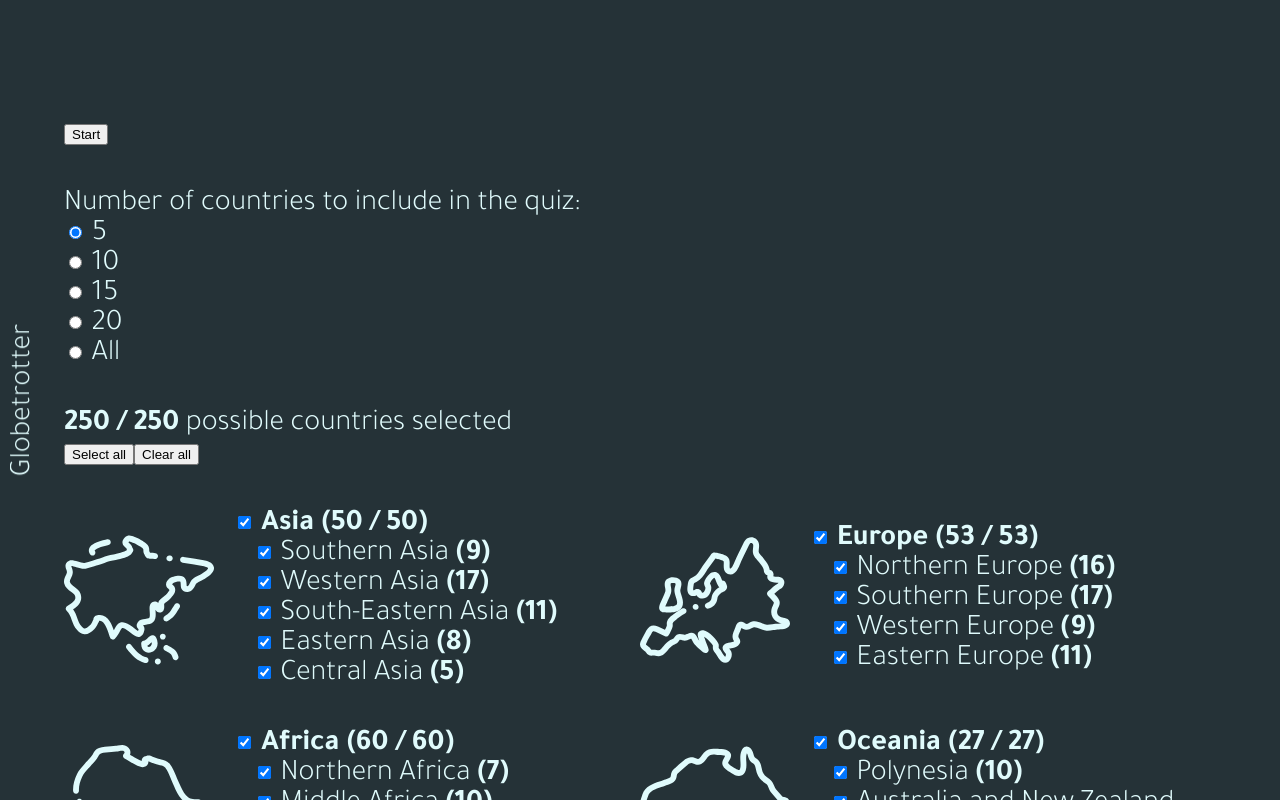
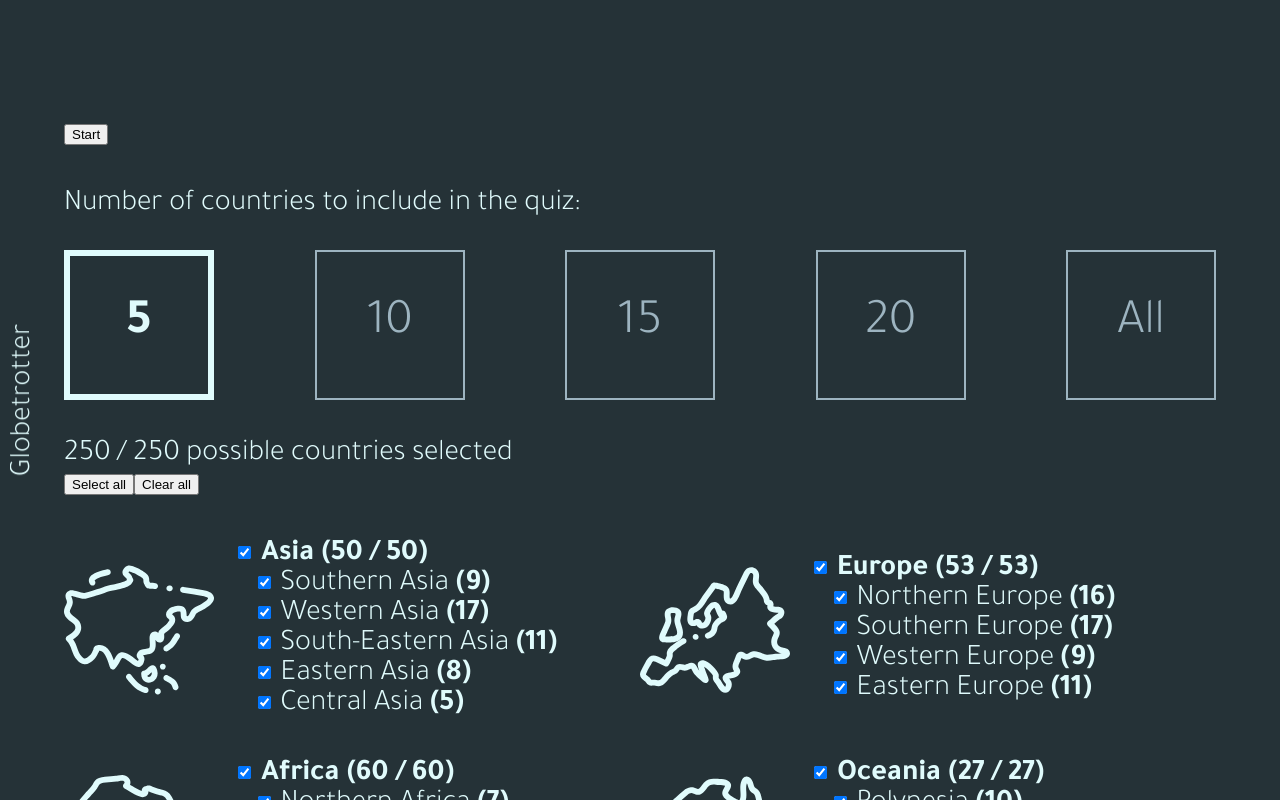
Before and after one commit to johnnycopes/globetrotter, an Angular app: page / in a window 1280 px wide. Shown: the top 800 px of the page. Built offline with nearby package versions, Linux system fonts and the light colour scheme.

Commit message:
implements abstract country class, styles select-quantity component, further styles select-country component

```diff
--- a/src/app/quiz/quiz.service.ts
+++ b/src/app/quiz/quiz.service.ts
@@ -4,20 +4,18 @@ import * as _ from 'lodash';
 import { Country } from '../shared/model/country.interface';
 import { Quiz } from '../shared/model/quiz.interface';
 import { Selection } from '../shared/model/select.interface';
+import { CountryClass } from '../shared/country/country.class';
 import { CountryService } from '../shared/country/country.service';
 import { QuizCardComponent } from './quiz-card/quiz-card.component';
 
 @Injectable({
   providedIn: 'root'
 })
-export class QuizService {
-  public countriesByRegion: _.Dictionary<Country[]>;
-  public countriesBySubregion: _.Dictionary<Country[]>;
+export class QuizService extends CountryClass {
   public quiz: Quiz;
 
-  constructor(private countryService: CountryService) {
-    this.countriesByRegion = this.countryService.countriesByRegion;
-    this.countriesBySubregion = this.countryService.countriesBySubregion;
+  constructor(countryService: CountryService) {
+    super(countryService)
   }
 
   createCountriesList(selection: Selection): Country[] {
--- a/src/app/select/select-country/select-country.component.html
+++ b/src/app/select/select-country/select-country.component.html
@@ -55,7 +55,7 @@
           <label class="subregion__label"
             [for]="subregion"
             >
-            {{subregion}} <span class="highlight">({{countriesBySubregion[subregion].length}})</span>
+            {{subregion}} <span class="bold">({{countriesBySubregion[subregion].length}})</span>
           </label>
         </div>
       </section>
--- a/src/app/select/select-country/select-country.component.scss
+++ b/src/app/select/select-country/select-country.component.scss
@@ -1,3 +1,5 @@
+@import 'variables';
+
 .form {
   display: grid;
 }
@@ -34,6 +36,16 @@
   padding-left: 2rem;
 }
 
-.highlight {
+input + label {
+  color: map-get($color, medium);
+  transition: map-get($transition, fastest);
+}
+
+input:indeterminate + label,
+input:checked + label {
+  color: map-get($color, lightest);
+}
+
+.bold {
   font-weight: 700;
 }
--- a/src/app/select/select-country/select-country.component.ts
+++ b/src/app/select/select-country/select-country.component.ts
@@ -1,7 +1,7 @@
 import { Component, OnInit, Input } from '@angular/core';
 import { FormGroup } from '@angular/forms';
 
-import { Country } from '../../shared/model/country.interface';
+import { CountryClass } from '../../shared/country/country.class';
 import { CountryTally } from '../../shared/model/select.interface';
 import { CountryService } from '../../shared/country/country.service';
 import { SelectService } from '../select.service';
@@ -11,28 +11,18 @@ import { SelectService } from '../select.service';
   templateUrl: './select-country.component.html',
   styleUrls: ['./select-country.component.scss']
 })
-export class SelectCountryComponent implements OnInit {
+export class SelectCountryComponent extends CountryClass implements OnInit {
   @Input() form: FormGroup;
   @Input() tally: CountryTally;
-  public totalCountries: number;
-  public countriesByRegion: _.Dictionary<Country[]>;
-  public countriesBySubregion: _.Dictionary<Country[]>;
-  public subregionsByRegion: _.Dictionary<string[]>;
-  public regions: string[];
-  public subregions: string[];
 
   constructor(
-    private countryService: CountryService,
+    countryService: CountryService,
     private selectService: SelectService
-  ) { }
+  ) {
+    super(countryService)
+  }
 
   ngOnInit() {
-    this.totalCountries = this.countryService.totalCountries;
-    this.countriesByRegion = this.countryService.countriesByRegion;
-    this.countriesBySubregion = this.countryService.countriesBySubregion;
-    this.subregionsByRegion = this.countryService.subregionsByRegion;
-    this.regions = this.countryService.regions;
-    this.subregions = this.countryService.subregions;
   }
 
   onSelectAll() {
--- a/src/app/select/select-quantity/select-quantity.component.html
+++ b/src/app/select/select-quantity/select-quantity.component.html
@@ -1,21 +1,23 @@
 <form class="form"
   #quantityForm="ngForm"
   >
-  <span>Number of countries to include in the quiz:</span>
-  <div class="form-control"
+  <span>Number of countries to include in the quiz:</span><br><br>
+  <main class="quantities">
+    <div class="quantity"
       *ngFor="let quantity of quantities"
       >
-    <input class="number-input"
+      <input class="quantity__input"
         [id]="quantity.display"
         [value]="quantity.value"
         [(ngModel)]="model.quantity"
         type="radio"
         name="quantity"
         />
-    <label class="number-label"
+      <label class="quantity__label"
         [for]="quantity.display"
         >
         {{quantity.display}}
       </label>
     </div>
+  </main>
 </form>
--- a/src/app/select/select-quantity/select-quantity.component.scss
+++ b/src/app/select/select-quantity/select-quantity.component.scss
@@ -1,3 +1,40 @@
+@import 'variables';
+
 form {
   margin: 40px 0;
 }
+
+.quantities {
+  display: flex;
+  justify-content: space-between;
+}
+
+.quantity {
+  width: 15rem;
+  height: 15rem;
+
+  &__input {
+    display: none;
+    position: absolute;
+    left: -100vh;
+  }
+
+  &__label {
+    width: 100%;
+    height: 100%;
+    display: flex;
+    justify-content: center;
+    align-items: center;
+    font-size: 5rem;
+    border: 2px solid map-get($color, medium);
+    color: map-get($color, medium);
+    transition: map-get($transition, fast);
+    cursor: pointer;
+  }
+
+  &__input:checked + .quantity__label {
+    color: map-get($color, lightest);
+    border: 6px solid map-get($color, lightest);
+    font-weight: 700;
+  }
+}
--- a/src/app/select/select.service.ts
+++ b/src/app/select/select.service.ts
@@ -5,24 +5,18 @@ import * as _ from 'lodash';
 import { Country } from '../shared/model/country.interface';
 import { CountryService } from '../shared/country/country.service';
 import { FormModelUpdate, CountryTally, FormModelObject, IndeterminateStatus } from '../shared/model/select.interface';
+import { CountryClass } from '../shared/country/country.class';
 
 @Injectable({
   providedIn: 'root'
 })
-export class SelectService {
-  public regions: string[];
-  public subregions: string[];
-  private countriesBySubregion: _.Dictionary<Country[]>;
-  private subregionsByRegion: _.Dictionary<string[]>;
+export class SelectService extends CountryClass {
 
   constructor(
-    private fb: FormBuilder,
-    private countryService: CountryService,
+    countryService: CountryService,
+    private fb: FormBuilder
   ) {
-    this.countriesBySubregion = this.countryService.countriesBySubregion;
-    this.subregionsByRegion = this.countryService.subregionsByRegion;
-    this.regions = this.countryService.regions;
-    this.subregions = this.countryService.subregions;
+    super(countryService)
   }
 
   createCountryForm(initValue: boolean): FormGroup {
--- /dev/null
+++ b/src/app/shared/country/country.class.ts
@@ -0,0 +1,31 @@
+import { Country } from '../model/country.interface';
+import { CountryService } from './country.service';
+
+export abstract class CountryClass {
+
+  get totalCountries(): number {
+    return this.countryService.totalCountries;
+  }
+
+  get countriesByRegion(): _.Dictionary<Country[]> {
+    return this.countryService.countriesByRegion;
+  }
+
+  get countriesBySubregion(): _.Dictionary<Country[]> {
+    return this.countryService.countriesBySubregion;
+  }
+
+  get subregionsByRegion(): _.Dictionary<string[]> {
+    return this.countryService.subregionsByRegion;
+  }
+
+  get regions(): string[] {
+    return this.countryService.regions;
+  }
+
+  get subregions(): string[] {
+    return this.countryService.subregions;
+  }
+
+  constructor(protected countryService: CountryService) { }
+}
--- a/src/app/shared/country/country.service.ts
+++ b/src/app/shared/country/country.service.ts
@@ -19,8 +19,8 @@ export class CountryService {
   constructor() {
     this.standarizeCountries();
     this._totalCountries = this.countries.length;
-    this._countriesByRegion = this.groupCountriesByProperty('region');
-    this._countriesBySubregion = this.groupCountriesByProperty('subregion');
+    this._countriesByRegion = _.groupBy(this.countries, 'region');
+    this._countriesBySubregion = _.groupBy(this.countries, 'subregion');
     this._subregionsByRegion = this.groupSubregionsByRegion();
     this._regions = Object.keys(this._subregionsByRegion);
     this._subregions = Object.keys(this._countriesBySubregion);
@@ -50,15 +50,7 @@ export class CountryService {
     return this._subregions;
   }
 
-  keyCountriesByProperty(property: string): _.Dictionary<Country> {
-    return _.keyBy(this.countries, property);
-  }
-
-  groupCountriesByProperty(property: string): _.Dictionary<Country[]> {
-    return _.groupBy(this.countries, property);
-  }
-
-  groupSubregionsByRegion(): _.Dictionary<string[]> {
+  private groupSubregionsByRegion(): _.Dictionary<string[]> {
     return _.reduce(this.countries, (accum, value) => {
       const region = value.region;
       const subregion = value.subregion;
--- a/src/scss/_variables.scss
+++ b/src/scss/_variables.scss
@@ -39,6 +39,7 @@ $border-width: 20px;
 // ==================
 
 $transition: (
+  fastest: 50ms all ease-in-out,
 	fast: 100ms all ease-in-out,
   medium: 300ms all ease-in,
   slow: 400ms all ease-in
```
Lines whose indentation alone changed are shown as unchanged.
